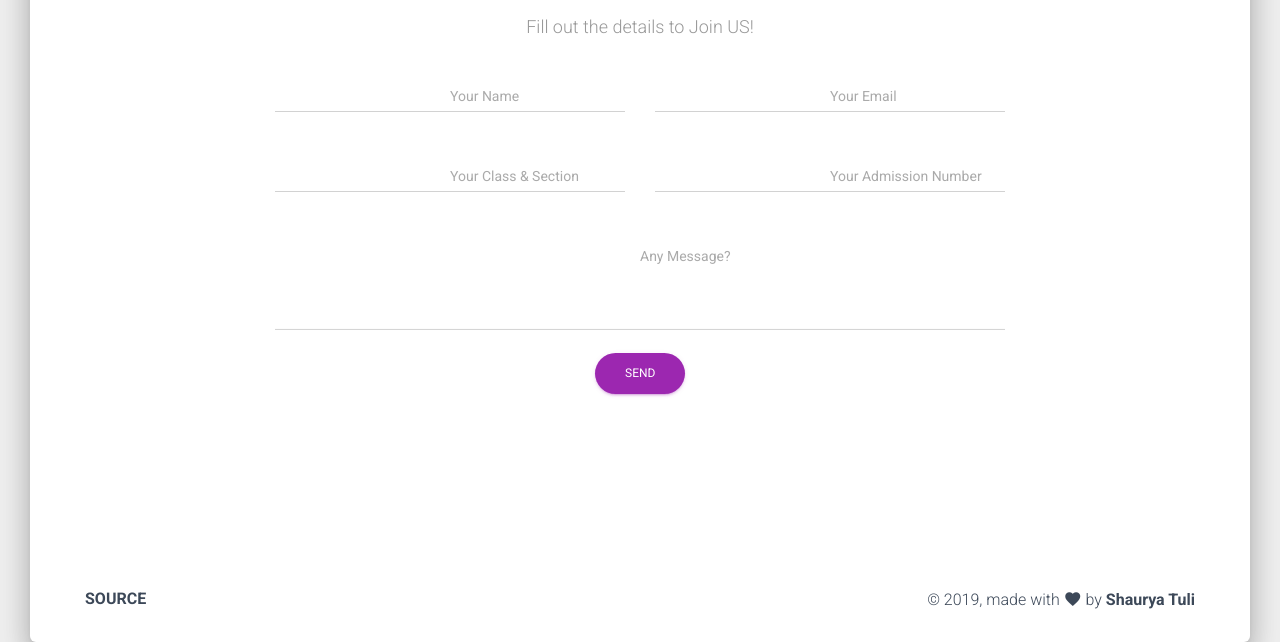
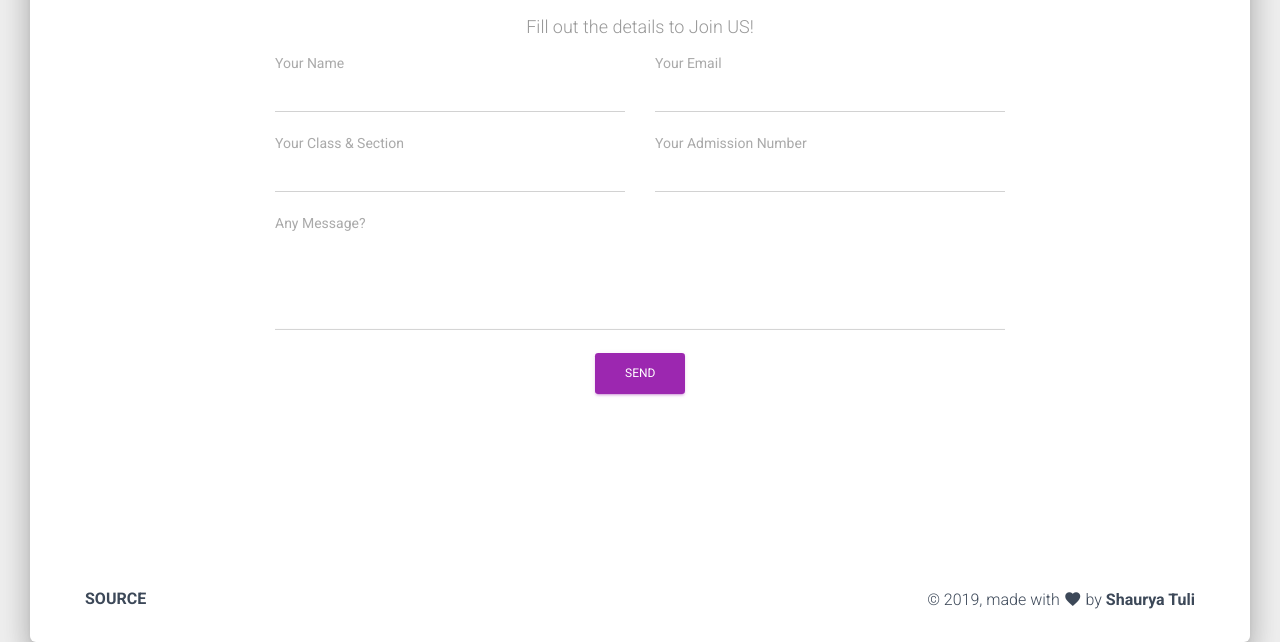
Before and after one commit to aissource/aissource.github.io, a plain HTML site: page join.html in a window 1280 px wide. Shown: the part 167-809 px from the top of the page. Drawn offline with Linux system fonts and the light colour scheme; some packages are replaced by stand-ins of ours.

Commit message:
Update join.html

```diff
--- a/join.html
+++ b/join.html
@@ -65,39 +65,39 @@
                 <div class="col-md-6">
                   <div class="form-group">
 
-                    <label class="bmd-label-floating">Your Name </label>
+                    <label class="bmb-label">Your Name </label>
 
                     <input type="text" class="form-control">
                   </div>
                 </div>
                 <div class="col-md-6">
                   <div class="form-group">
-                    <label class="bmd-label-floating">Your Email</label>
+                    <label class="label">Your Email</label>
                     <input type="email" class="form-control">
                   </div>
                 </div>
 
                  <div class="col-md-6">
                   <div class="form-group">
-                    <label class="bmd-label-floating">Your Class & Section</label>
+                    <label class="label">Your Class & Section</label>
                     <input type="text" class="form-control">
                   </div>
                 </div>
 
                  <div class="col-md-6">
                   <div class="form-group">
-                    <label class="bmd-label-floating">Your Admission Number</label>
+                    <label class="label">Your Admission Number</label>
                     <input type="Number" class="form-control">
                   </div>
                 </div>
               </div>
               <div class="form-group">
-                <label for="exampleMessage" class="bmd-label-floating">Any Message?</label>
+                <label for="exampleMessage" class="label">Any Message?</label>
                 <textarea type="email" class="form-control" rows="4" id="exampleMessage"></textarea>
               </div>
               <div class="row">
                 <div class="col-md-4 ml-auto mr-auto text-center">
-                  <button class="btn btn-primary btn-round btn-raised">
+                  <button class="btn btn-primary  btn-raised">
                     Send
                   </button>
                 </div>
```
